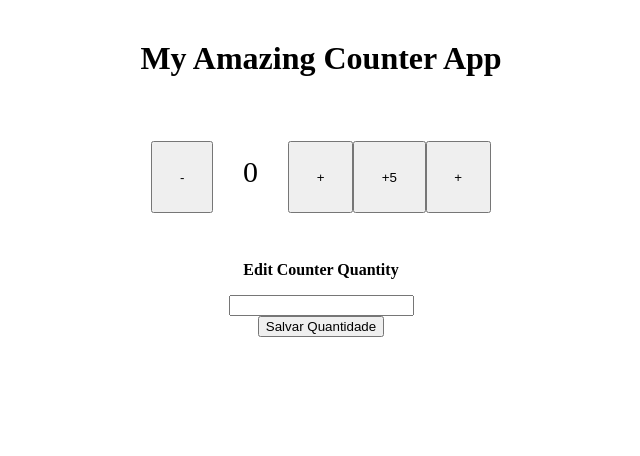
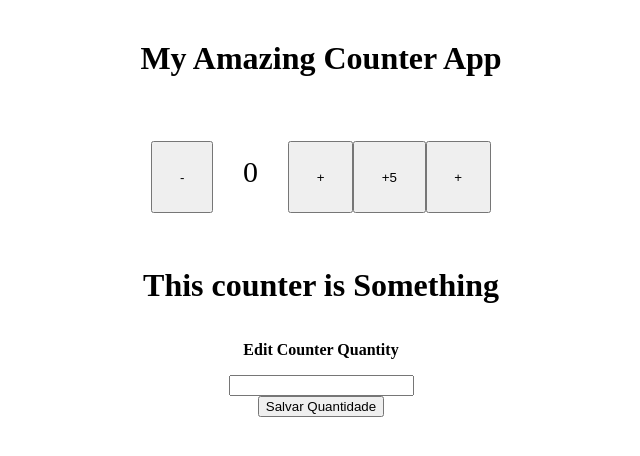
Before and after one commit to FilipiMachado/vuejs-composition-api-studies, a Vue app in the folder vite-pinia-tests/: page / in a window 1280 px wide. Shown: the top 456 px of the page, without its empty margins (319-959 px from the left). Built offline with nearby package versions, Linux system fonts and the light colour scheme.

Commit message:
working with computed properties

```diff
--- a/vite-pinia-tests/src/views/HomeView.vue
+++ b/vite-pinia-tests/src/views/HomeView.vue
@@ -8,6 +8,9 @@
       <button @click="increaseCounter(5)" class="plus-button">+5</button>
       <button @click="increaseCounter(inputCountQuantity.inputCount)" class="plus-button">+{{ inputCountQuantity.inputCount }}</button>
     </div>
+
+    <h1 style="text-align: center;">This counter is {{ testComputedProperty }}</h1>
+
     <div class="main-container">
       <h4 class="title">Edit Counter Quantity</h4>
       <input v-model="counterData.inputCount" class="input-value" type="number">
@@ -18,7 +21,7 @@
 </template>
 
 <script setup>
-import { ref, reactive } from "vue"
+import { ref, reactive, computed } from "vue"
 
 const appTitle = "My Amazing Counter App"
 
@@ -32,6 +35,10 @@ const counterData = reactive({
   count: 0,
   title: 'My New Counter',
   inputCount: '',
+})
+
+const testComputedProperty = computed(() => {
+  return "Something"
 })
 
 const increaseCounter = (amount) => {
@@ -49,6 +56,19 @@ function addCounterQuantity () {
 
 
 </script>
+
+<!--
+<script>
+export default {
+  computed: {
+    myComputedProperty() {
+      // perform logic based on a data property
+      return 'my result'
+    }
+  }
+}
+</script>
+-->
 
 <style scoped>
 .main-container {
```
